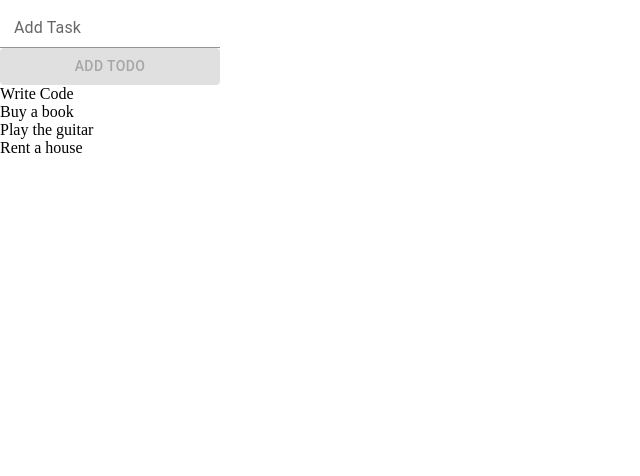
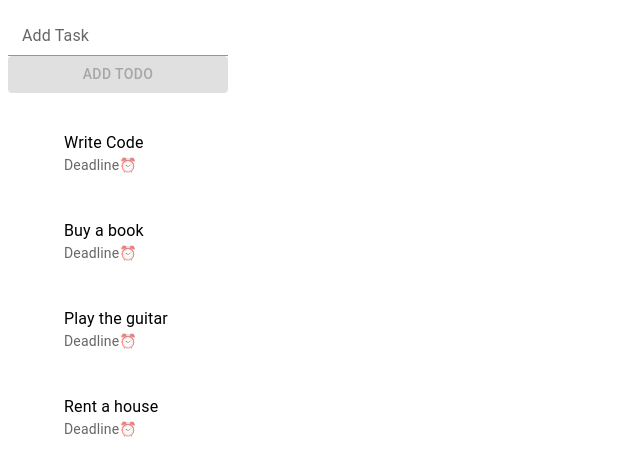
Before and after one commit to Blossomeze/todo_app, a React (Create React App) app: page / in a window 1280 px wide. Shown: the top 476 px of the page, without its empty margins (0-640 px from the left). Built offline with nearby package versions, Linux system fonts and the light colour scheme.

Commit message:
adding funstionalities

```diff
--- a/src/App.js
+++ b/src/App.js
@@ -1,6 +1,8 @@
 import { useState } from 'react';
 import './App.css';
 import { Button, FormControl, Input, InputLabel } from '@mui/material';
+import Card from './Card';
+
 
 function App() {
   const [todos, setTodos] = useState(['Write Code','Buy a book','Play the guitar','Rent a house']);
@@ -14,8 +16,8 @@ function App() {
     console.log(todos)
   }
   return (
-    <div className="App">
-      <div>
+    <div className="app">
+      <div className='form'>
       <FormControl>
         <InputLabel>Add Task</InputLabel>
         <Input value={input} onChange={event => setInput(event.target.value)}  />
@@ -25,7 +27,7 @@ function App() {
       <div>
         <ul>
           {todos.map(todo => (
-            <li>{todo}</li>
+            <Card text={todo} />
           ))}
         </ul>
       </div>
--- /dev/null
+++ b/src/Card.js
@@ -0,0 +1,16 @@
+import { List, ListItem, ListItemText } from '@mui/material'
+import React from 'react'
+
+function Card(props) {
+  return (
+    <div>
+      <List>
+        <ListItem>
+            <ListItemText primary={props.text} secondary='Deadline⏰'></ListItemText>
+        </ListItem>
+      </List>
+    </div>
+  )
+}
+
+export default Card
--- a/src/index.css
+++ /dev/null
@@ -1,5 +0,0 @@
-*{
-    box-sizing: border-box;
-    margin: 0;
-    padding: 0;
-}
--- a/src/index.js
+++ b/src/index.js
@@ -1,6 +1,5 @@
 import React from 'react';
 import ReactDOM from 'react-dom/client';
-import './index.css';
 import App from './App';
 import reportWebVitals from './reportWebVitals';
 
```
Also changed, not shown: firebase.json (added), src/Card.css (added), 1 other file (tests, documents, lock files or other folders).
